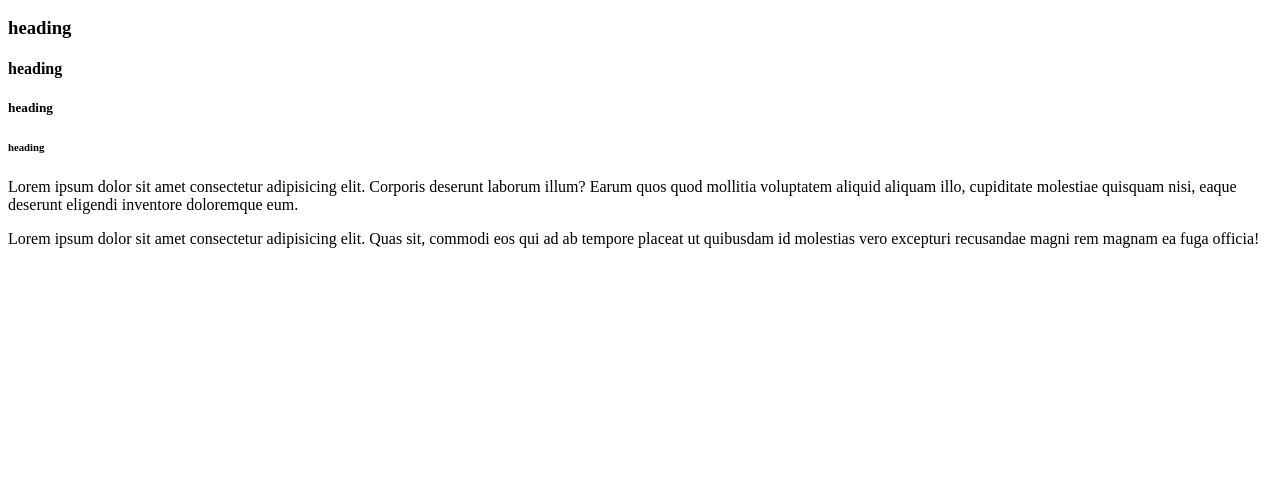
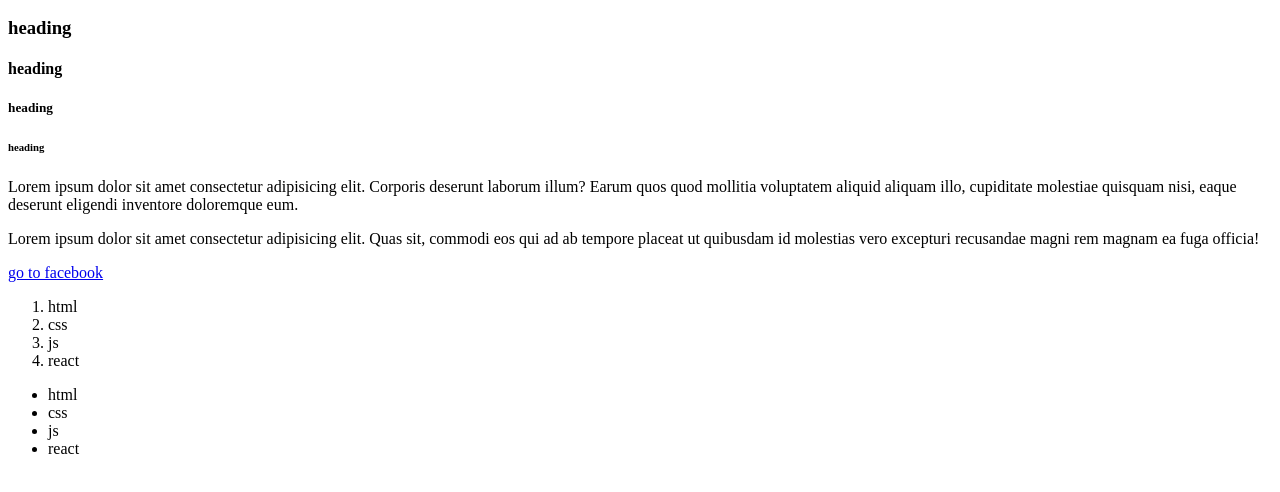
Before and after one commit to amalvm12/html, a plain HTML site: page index.html in a window 1280 px wide. Shown: the part 136-628 px from the top of the page. Drawn offline with Linux system fonts and the light colour scheme.

Commit message:
list added

```diff
--- a/index.html
+++ b/index.html
@@ -22,5 +22,22 @@
         Lorem ipsum dolor sit amet consectetur adipisicing elit. Quas sit, commodi eos qui ad ab tempore placeat ut quibusdam id molestias vero excepturi recusandae magni rem magnam ea fuga officia!
     </p>
 
+    <a href="https://www.facebook.com"> go to facebook </a>
+
+    <ol>
+
+        <li>html</li>
+        <li>css</li>
+        <li>js</li>
+        <li>react</li>
+    </ol>
+
+    <ul>
+        <li>html</li>
+        <li>css</li>
+        <li>js</li>
+        <li>react</li>
+    </ul>
+
 </body>
 </html
```
